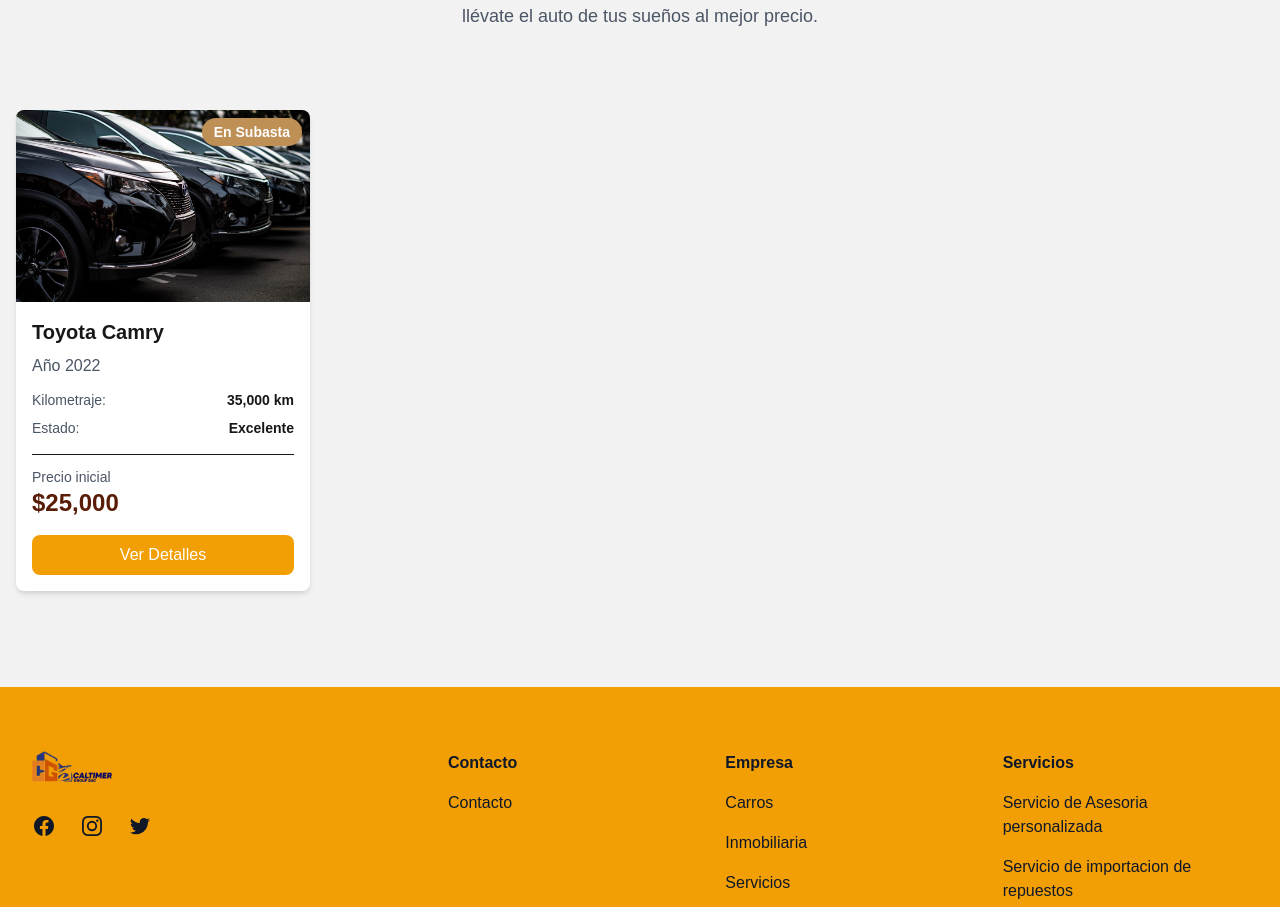
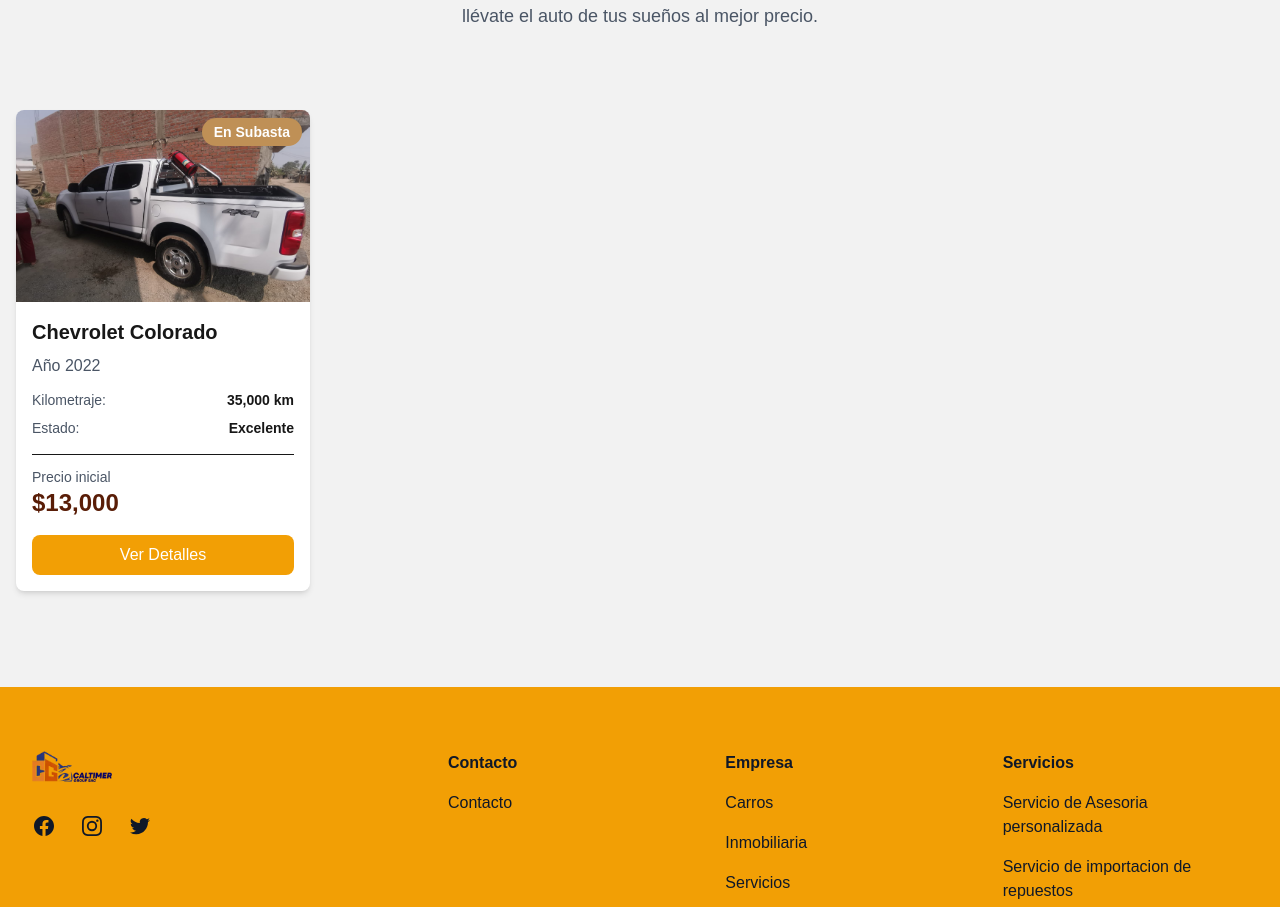
Before and after one commit to xxricardoxx100/caltimer, a Next.js app: page /subasta in a window 1280 px wide. Shown: the part 930-1837 px from the top of the page. Built offline with nearby package versions, Linux system fonts and the light colour scheme.

Commit message:
cambio de imagenes en subasta

```diff
--- a/src/app/components/subastas/SubastaData.js
+++ b/src/app/components/subastas/SubastaData.js
@@ -3,21 +3,20 @@ export const subastaData = [
 
   {
     id: 1,
-    marca: "Toyota",
-    modelo: "Camry",
+    marca: "Chevrolet",
+    modelo: "Colorado",
     año: 2022,
-    precio: 25000,
-    imagen: "/general/autos.jpg",
+    precio: 13000,
+    imagen: "/subasta1/1.jpeg",
     imagenes: [
-      "/general/autos.jpg",
-      "/general/banner2.png",
-      "/general/aprendesubasta.jpeg",
+      "/subasta1/1.jpeg",
+      "/subasta1/2.jpeg",
     ],
     kilometraje: "35,000 km",
     estado: "Excelente",
     transmision: "Automática",
     combustible: "Gasolina",
-    color: "Negro",
+    color: "Blanco",
     puertas: 4,
     // Fecha de finalización de la subasta (formato ISO 8601)
     fecha_fin: "2025-11-15T18:00:00",
```
Also changed, not shown: public/subasta1/1.jpeg (added), public/subasta1/2.jpeg (added).
